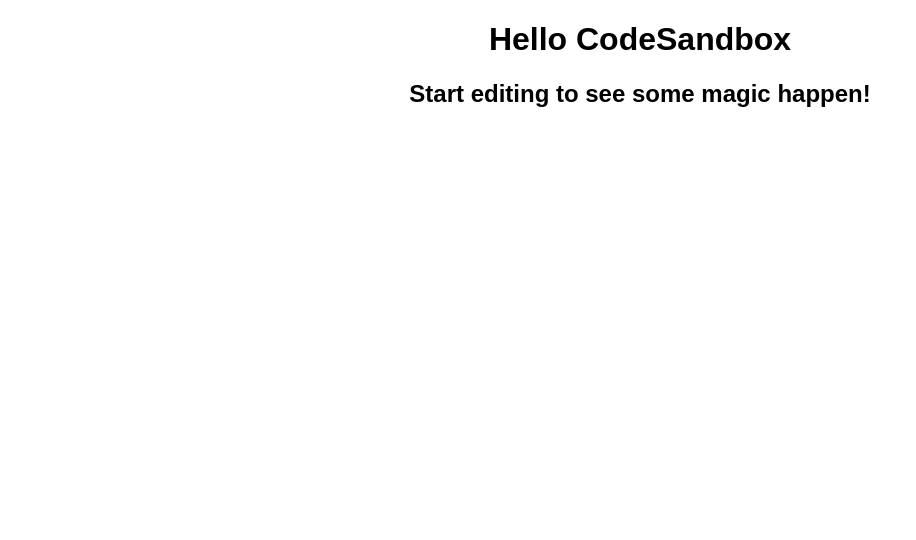
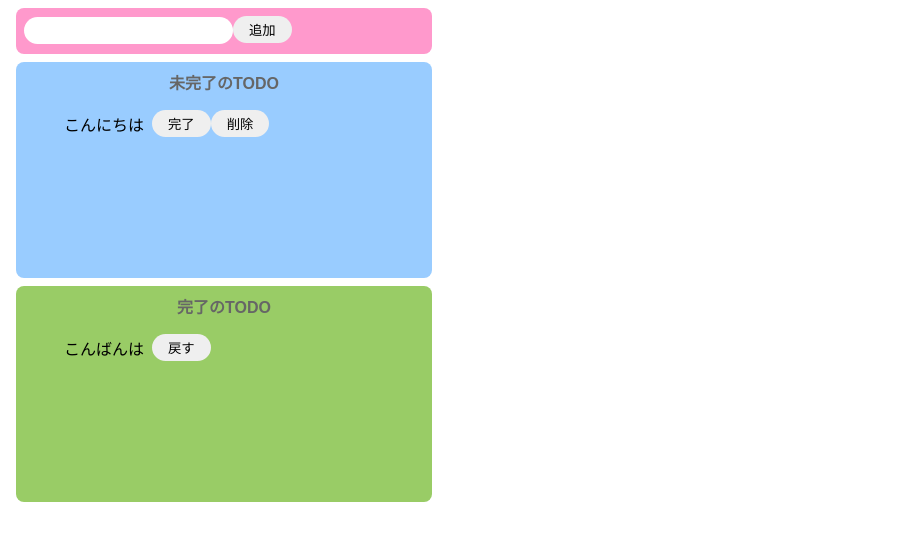
Before and after one commit to hamabehayato/todo_react, a React (Create React App) app: page / in a window 1280 px wide. Shown: the top 540 px of the page, without its empty margins (0-916 px from the left). Built offline with nearby package versions, Linux system fonts and the light colour scheme.

Commit message:
JSX記述

```diff
--- a/src/App.js
+++ /dev/null
@@ -1,10 +0,0 @@
-import "./styles.css";
-
-export default function App() {
-  return (
-    <div className="App">
-      <h1>Hello CodeSandbox</h1>
-      <h2>Start editing to see some magic happen!</h2>
-    </div>
-  );
-}
--- /dev/null
+++ b/src/App.jsx
@@ -0,0 +1,34 @@
+import React from "react";
+import "./styles.css";
+
+export const App = () => {
+  return (
+    <>
+      <div class="input_area">
+        <input type="text" />
+        <button>追加</button>
+      </div>
+
+      <div class="imcomplete_area">
+        <p class="title">未完了のTODO</p>
+        <ul>
+          <li class="list_row">
+            <div class="todo">こんにちは</div>
+            <button>完了</button>
+            <button>削除</button>
+          </li>
+        </ul>
+      </div>
+
+      <div class="complete_area">
+        <p class="title">完了のTODO</p>
+        <ul>
+          <li class="list_row">
+            <div class="todo">こんばんは</div>
+            <button>戻す</button>
+          </li>
+        </ul>
+      </div>
+    </>
+  );
+};
--- a/src/index.js
+++ b/src/index.js
@@ -1,12 +1,6 @@
 import { StrictMode } from "react";
 import ReactDOM from "react-dom";
 
-import App from "./App";
+import { App } from "./App";
 
-const rootElement = document.getElementById("root");
-ReactDOM.render(
-  <StrictMode>
-    <App />
-  </StrictMode>,
-  rootElement
-);
+ReactDOM.render(<App />, document.getElementById("root"));
--- a/src/styles.css
+++ b/src/styles.css
@@ -1,4 +1,66 @@
-.App {
+body {
   font-family: sans-serif;
+}
+
+input {
+  border-radius: 16px;
+  border: none;
+  padding: 6px 16px;
+  outline: none;
+}
+
+button {
+  border-radius: 16px;
+  border: none;
+  padding: 4px 16px;
+  cursor: pointer;
+}
+
+button:hover {
+  background-color: #ff7fff;
+  color: #fff;
+}
+
+.input_area {
+  background-color: #ff99cc;
+  width: 400px;
+  height: 30px;
+  padding: 8px;
+  margin: 8px;
+  border-radius: 8px;
+}
+
+.imcomplete_area {
+  background-color: #99ccff;
+  width: 400px;
+  min-height: 200px;
+  padding: 8px;
+  margin: 8px;
+  border-radius: 8px;
+}
+
+.complete_area {
+  background-color: #99cc66;
+  width: 400px;
+  min-height: 200px;
+  padding: 8px;
+  margin: 8px;
+  border-radius: 8px;
+}
+
+.title {
   text-align: center;
+  margin: 0;
+  font-weight: bold;
+  color: #666;
 }
+
+.list_row {
+  display: flex;
+  align-items: center;
+  padding-bottom: 4px;
+}
+
+.todo {
+  margin-right: 8px;
+}
```
